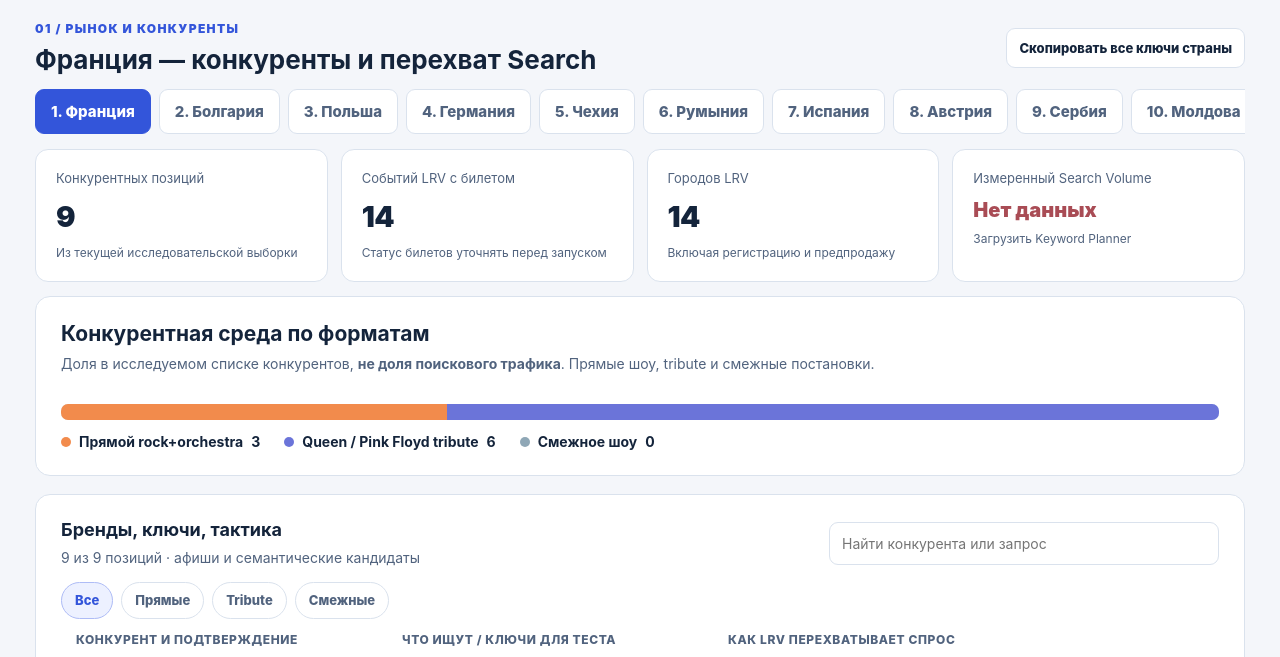
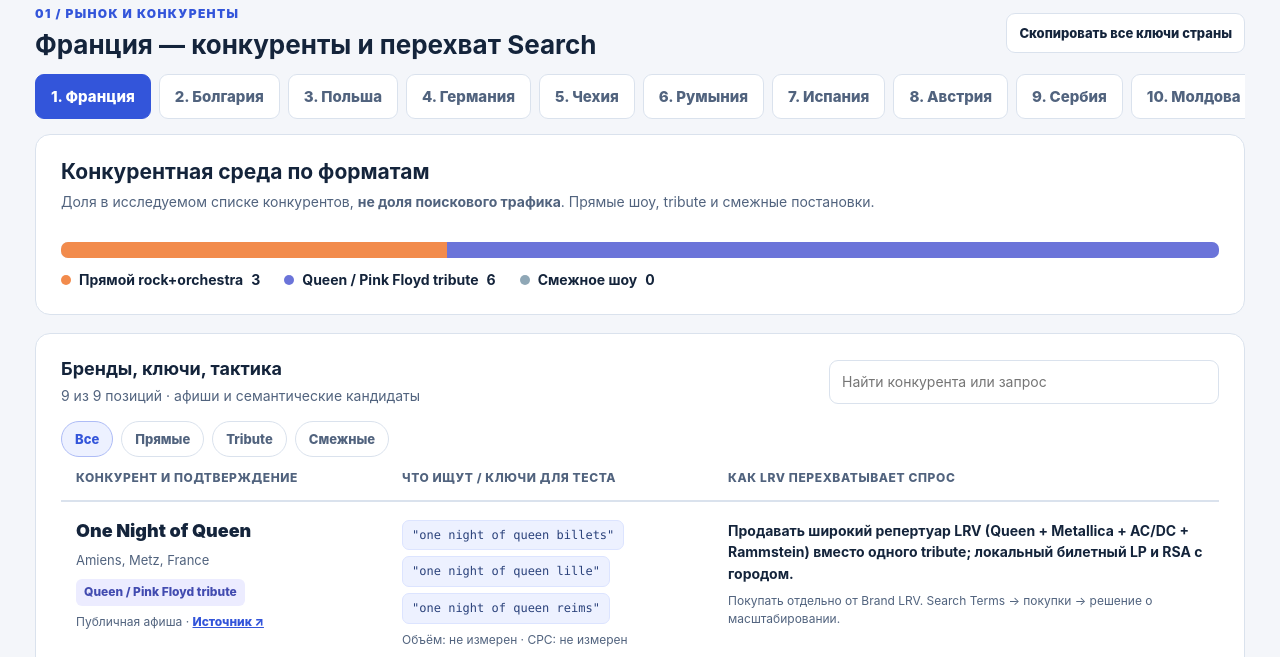
Before and after one commit to Sydhartha88/LRV_EUROPE, a plain HTML site: page legendary-rock-voices-dashboard.html in a window 1280 px wide. Shown: the part 81-738 px from the top of the page. Drawn offline with Linux system fonts and the light colour scheme.

Commit message:
Remove intro hero and all country counter cards, open directly on competitor country navigation

```diff
--- a/legendary-rock-voices-dashboard.html
+++ b/legendary-rock-voices-dashboard.html
@@ -40,7 +40,7 @@
 @media(max-width:680px){.scenarioCards{grid-template-columns:1fr}.forecastKpis{grid-template-columns:repeat(2,minmax(0,1fr))}.forecastMetric strong{font-size:21px}}
 
 /* Lean header and visible country-by-country market depth */
-#competitors{padding-top:23px}.country-head{margin-bottom:13px}
+#competitors{padding-top:8px}.country-head{margin-bottom:13px}
 .depthTitle{display:flex;justify-content:space-between;align-items:baseline;gap:12px;flex-wrap:wrap;border-top:1px solid var(--line);padding-top:19px;margin:3px 0 12px}
 .depthTitle h3{font-size:19px;margin:0}.depthTitle span{font-size:12px;color:var(--muted)}
 .marketDepth{display:grid;grid-template-columns:repeat(2,minmax(0,1fr));gap:9px 18px;margin:10px 0 20px}
@@ -68,7 +68,7 @@
 <section id="competitors">
 <div class="country-head"><div><div class="sectionlabel">01 / Рынок и конкуренты</div><h2 id="countryTitle">Франция — кого перехватывать</h2></div><button class="smallbutton" id="copyCountry">Скопировать все ключи страны</button></div>
 <div class="country-tabs" id="countryTabs"></div>
-<div class="stats" id="countryStats"></div>
+
 <div class="panel"><div class="panelhead"><div><h3>Конкурентная среда по форматам</h3><p class="subtle">Доля в исследуемом списке конкурентов, <b>не доля поискового трафика</b>. Прямые шоу, tribute и смежные постановки.</p></div></div><div class="typechart" id="typeChart"></div><div class="typelabels" id="typeLabels"></div></div>
 <div class="panel"><div class="actionline"><div><h3 style="margin:0 0 4px">Бренды, ключи, тактика</h3><div class="subtle" id="compCount"></div></div><input class="search" id="searchCompetitor" placeholder="Найти конкурента или запрос"></div><div class="filterrow" id="filters"><button class="filter active" data-type="all">Все</button><button class="filter" data-type="direct">Прямые</button><button class="filter" data-type="tribute">Tribute</button><button class="filter" data-type="adjacent">Смежные</button></div><div class="rival-head"><span>Конкурент и подтверждение</span><span>Что ищут / ключи для теста</span><span>Как LRV перехватывает спрос</span></div><div id="competitorRows"></div><div class="subtle" style="margin-top:15px">Ключевые фразы — гипотезы для Keyword Planner. Слова «в продаже» или «реклама работает» не выводим без проверки билетного checkout и Ads Transparency.</div></div>
 <div class="panel"><div class="panelhead"><div><h3>Решение по стране</h3><p class="subtle">Тактика из нашего рабочего исследования — отдельно от оценок спроса.</p></div></div><div class="spot" id="strategySpot"></div></div>
@@ -109,12 +109,6 @@ function renderCountry(){
  $("#countryTitle").textContent=DATA.names[g]+" — конкуренты и перехват Search";
 
  $("#countryTabs").innerHTML=DATA.order.map((id,i)=>'<button class="country-tab '+(g===id?"active":"")+'" data-geo="'+id+'">'+(i+1)+'. '+esc(DATA.names[id])+'</button>').join("");
- $("#countryStats").innerHTML=[
- ["Конкурентных позиций",b.length,"Из текущей исследовательской выборки"],
- ["Событий LRV с билетом",sig.tickets,"Статус билетов уточнять перед запуском"],
- ["Городов LRV",sig.cityCount,"Включая регистрацию и предпродажу"],
- ["Измеренный Search Volume","Нет данных","Загрузить Keyword Planner"]
- ].map(([label,value,foot])=>'<div class="stat"><div class="label">'+label+'</div><div class="value '+(typeof value==="string"?"unavailable":"")+'">'+value+'</div><div class="foot">'+foot+'</div></div>').join("");
  const types=["direct","tribute","adjacent"],counts=types.map(x=>b.filter(y=>y.type===x).length);
  $("#typeChart").innerHTML=types.map((x,i)=>'<span title="'+typeText[x]+': '+counts[i]+'" style="width:'+(100*counts[i]/Math.max(b.length,1))+'%;background:'+typeColor[x]+'"></span>').join("");
  $("#typeLabels").innerHTML=types.map((x,i)=>'<span><i class="typeicon" style="background:'+typeColor[x]+'"></i>'+typeText[x]+' <b>'+counts[i]+'</b></span>').join("");
```
